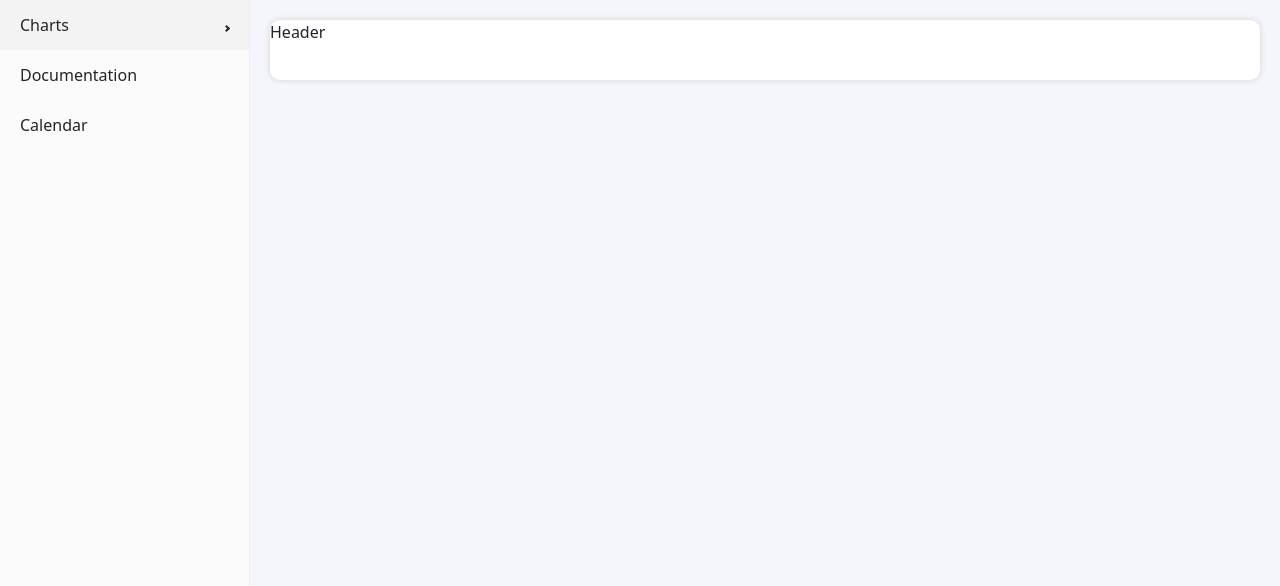
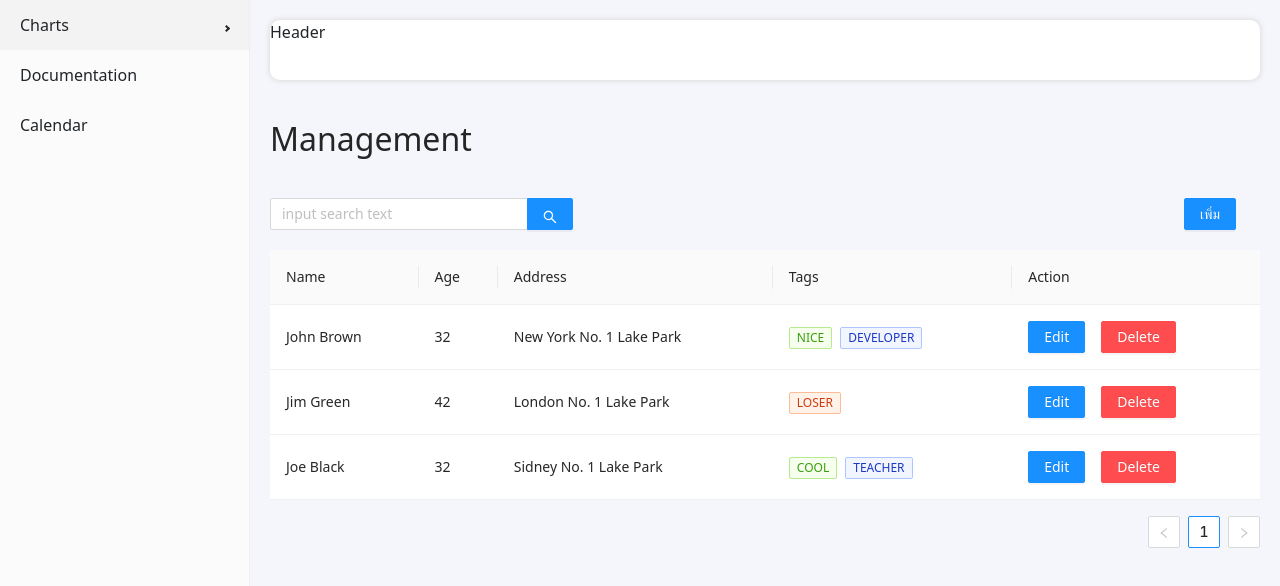
Before and after one commit to perthdm/SaveM, a React (Create React App) app: page /crud in a window 1280 px wide. Shown: the top 586 px of the page. Built offline with nearby package versions, Linux system fonts and the light colour scheme.

Commit message:
crud-management

```diff
--- a/src/views/layouts/AuthLayout.js
+++ b/src/views/layouts/AuthLayout.js
@@ -34,7 +34,7 @@ const AuthLayout = () => {
           </div>
           <Routes>
             <Route path="/dashboard" element={<UIDashboard />} />
-            <Route path="/regis" element={<UIDashboard />} />
+            <Route path="/crud" element={<UIManagement />} />
           </Routes>
         </div>
       </div>
--- a/src/views/pages/UIManagement.js
+++ b/src/views/pages/UIManagement.js
@@ -1,25 +1,118 @@
 import React from "react";
-import { Row, Col } from "antd";
+import { Row, Col, Button, Input, Tag, Space, Table } from "antd";
+import { Container } from "reactstrap";
+
+const { Search } = Input;
 
 const UIManagement = () => {
+  const columns = [
+    {
+      title: "Name",
+      dataIndex: "name",
+      key: "name",
+      render: (text) => <a>{text}</a>,
+    },
+    {
+      title: "Age",
+      dataIndex: "age",
+      key: "age",
+    },
+    {
+      title: "Address",
+      dataIndex: "address",
+      key: "address",
+    },
+    {
+      title: "Tags",
+      key: "tags",
+      dataIndex: "tags",
+      render: (_, { tags }) => (
+        <>
+          {tags.map((tag) => {
+            let color = tag.length > 5 ? "geekblue" : "green";
+            if (tag === "loser") {
+              color = "volcano";
+            }
+            return (
+              <Tag color={color} key={tag}>
+                {tag.toUpperCase()}
+              </Tag>
+            );
+          })}
+        </>
+      ),
+    },
+    {
+      title: "Action",
+      key: "action",
+      render: (_, record) => (
+        <Space size="middle">
+          <Button type="primary">Edit</Button>
+          <Button type="primary" danger>
+            Delete
+          </Button>
+        </Space>
+      ),
+    },
+  ];
+
+  const data = [
+    {
+      key: "1",
+      name: "John Brown",
+      age: 32,
+      address: "New York No. 1 Lake Park",
+      tags: ["nice", "developer"],
+    },
+    {
+      key: "2",
+      name: "Jim Green",
+      age: 42,
+      address: "London No. 1 Lake Park",
+      tags: ["loser"],
+    },
+    {
+      key: "3",
+      name: "Joe Black",
+      age: 32,
+      address: "Sidney No. 1 Lake Park",
+      tags: ["cool", "teacher"],
+    },
+  ];
   return (
-    <Row>
-      <Col span={24}>
-        <Row>
-          <Col span={24} style={{backgroundColor:"blue"}}>
-            <div>Read Records</div>
-          </Col>
-          <Col span={12} style={{backgroundColor:"green"}}>
-            <div>Search</div>
-          </Col>
-          <Col span={12} style={{backgroundColor:"yellow"}}>
-            <div>crud</div>
-          </Col>
-          <Col span={12}>
-          </Col>
-        </Row>
-      </Col>
-    </Row>
+    <Container style={{ padding: "20px 0px 20px 0px" }}>
+      <div>
+        <h2 style={{ marginTop: "20px", marginBottom: "20px" }}>Management</h2>
+      </div>
+      <Row>
+        <Col lg={12} style={{ marginTop: "20px", marginBottom: "20px" }}>
+          <Search
+            placeholder="input search text"
+            allowClear
+            onSearch={() => {}}
+            style={{
+              width: 304,
+            }}
+            enterButton
+          />
+        </Col>
+        <Col
+          lg={12}
+          style={{
+            textAlign: "right",
+            marginTop: "20px",
+            marginBottom: "20px",
+          }}
+        >
+          <Button type="primary" className="mx-4">
+            เพิ่ม
+          </Button>
+        </Col>
+        <Col lg={24}>
+          <Table columns={columns} dataSource={data} />
+        </Col>
+      </Row>
+    </Container>
   );
 };
 
```
